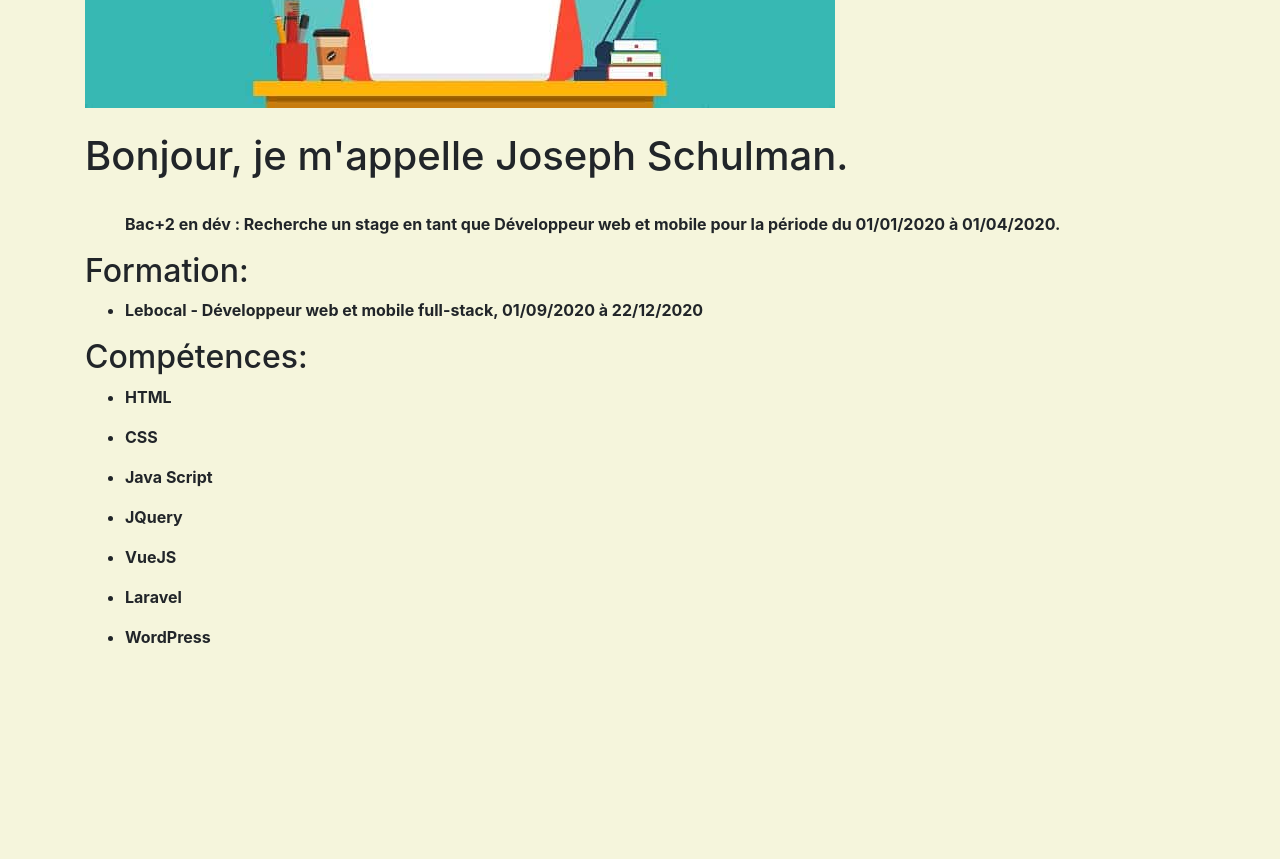
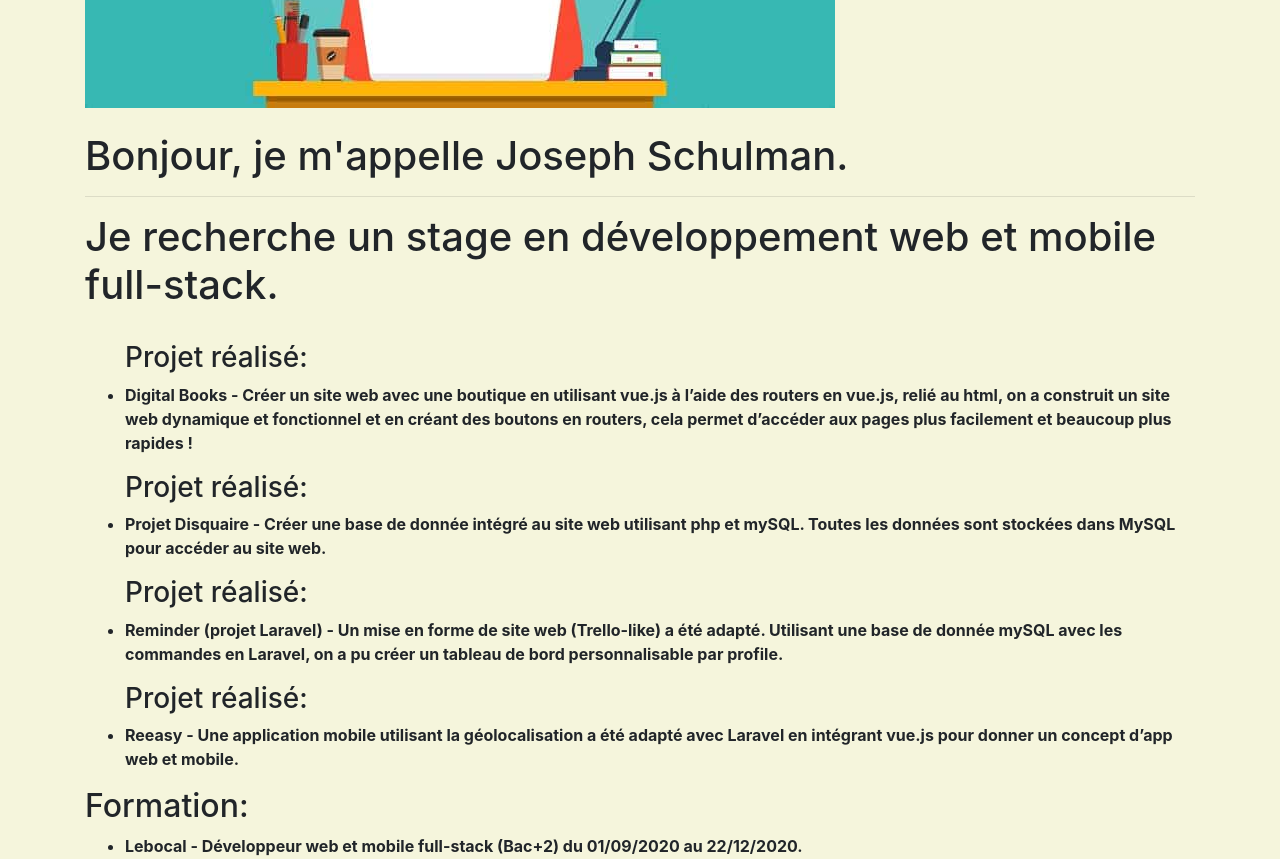
Before and after one commit to JoeS-tech/Profile-vue.js-, a plain HTML site: page index.html in a window 1280 px wide. Shown: the part 360-1219 px from the top of the page. Before the commit the page ends 1025 px from the top, so only its background shows below. Drawn offline with nearby package versions, Linux system fonts and the light colour scheme.

Commit message:
modifs profile

```diff
--- a/app.js
+++ b/app.js
@@ -7,16 +7,26 @@ var vm = new Vue({
   data: {
     exp: [
       {
-        name: "Bac+2 en dév",
-        post: "Développeur web et mobile",
-        dateA: "01/01/2020",
-        dateD: "01/04/2020",
+        project: "Digital Books",
+        Tasks: "Créer un site web avec une boutique en utilisant vue.js à l’aide des routers en vue.js, relié au html, on a construit un site web dynamique et fonctionnel et en créant des boutons en routers, cela permet d’accéder aux pages plus facilement et beaucoup plus rapides !",
+      },
+      {
+        project: "Projet Disquaire",
+        Tasks: "Créer une base de donnée intégré au site web utilisant php et mySQL. Toutes les données sont stockées dans MySQL pour accéder au site web.",
+      },
+      {
+        project: "Reminder (projet Laravel)",
+        Tasks: "Un mise en forme de site web (Trello-like) a été adapté. Utilisant une base de donnée mySQL avec les commandes en Laravel, on a pu créer un tableau de bord personnalisable par profile.",
+      },
+      {
+        project: "Reeasy",
+        Tasks: "Une application mobile utilisant la géolocalisation a été adapté avec Laravel en intégrant vue.js pour donner un concept d’app web et mobile.",
       },
     ],
     formation: [
       {
         name: "Lebocal",
-        titre: "Développeur web et mobile full-stack",
+        titre: "Développeur web et mobile full-stack (Bac+2)",
         dateA: "01/09/2020",
         dateD: "22/12/2020",
       },
--- a/index.html
+++ b/index.html
@@ -20,15 +20,19 @@
   <br>
   <div class="container jps-cv">
     <div id="app">
-      <h1 v-for="me in me">Bonjour, je m'appelle {{me.firstName}} {{me.lastName}}.</h1>
+      <h1 v-for="me in me">Bonjour, je m'appelle {{me.firstName}} {{me.lastName}}.
+        <hr>
+        Je recherche un stage en
+        développement web et mobile full-stack.
+      </h1>
       <br>
       <ul v-for="exp in exp">
-        <span><b>{{exp.name}} : Recherche un stage en tant que {{exp.post}} pour la période du {{exp.dateA}} à
-            {{exp.dateD}}.</b></span>
+        <h3>Projet réalisé: </h3>
+        <li><b>{{exp.project}} - {{exp.Tasks}} </b></li>
       </ul>
       <h2 v-for="Formation">Formation:</h2>
       <ul v-for="formation in formation">
-        <li><b>{{formation.name}} - {{formation.titre}}, {{formation.dateA}} à {{formation.dateD}}</b></li>
+        <li><b>{{formation.name}} - {{formation.titre}} du {{formation.dateA}} au {{formation.dateD}}.</b></li>
       </ul>
       <h2 v-for="Compétences">Compétences:</h2>
       <ul v-for="skills in skills">
```
